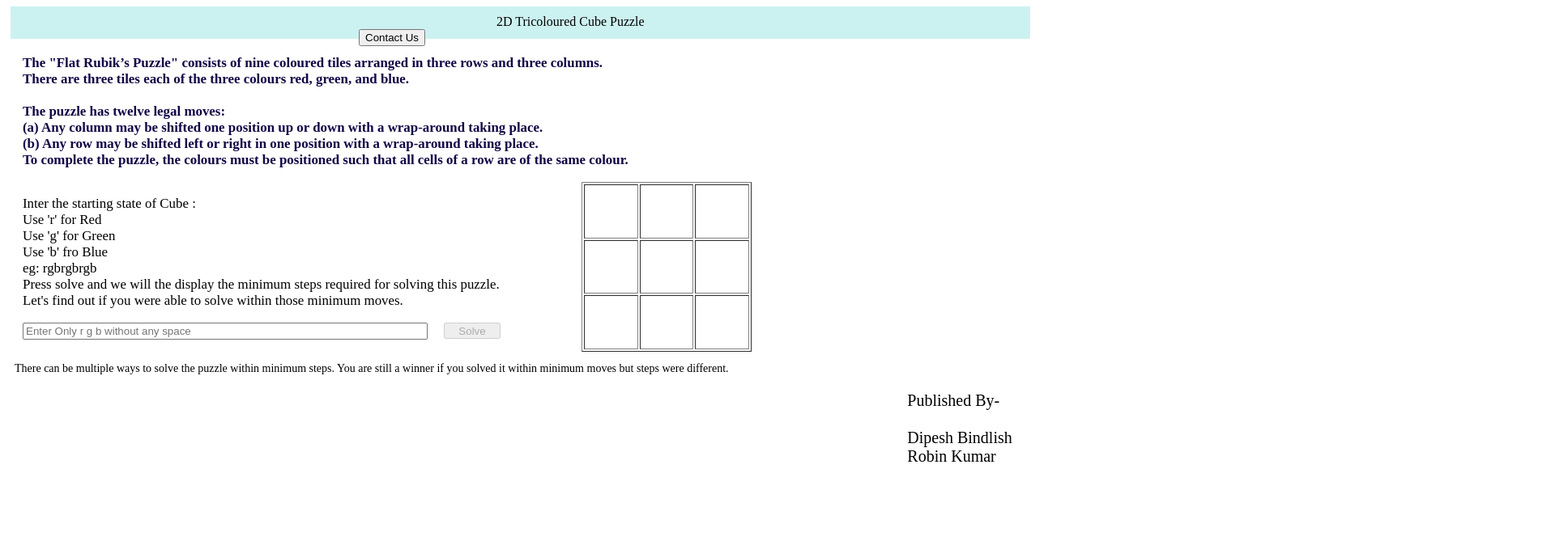
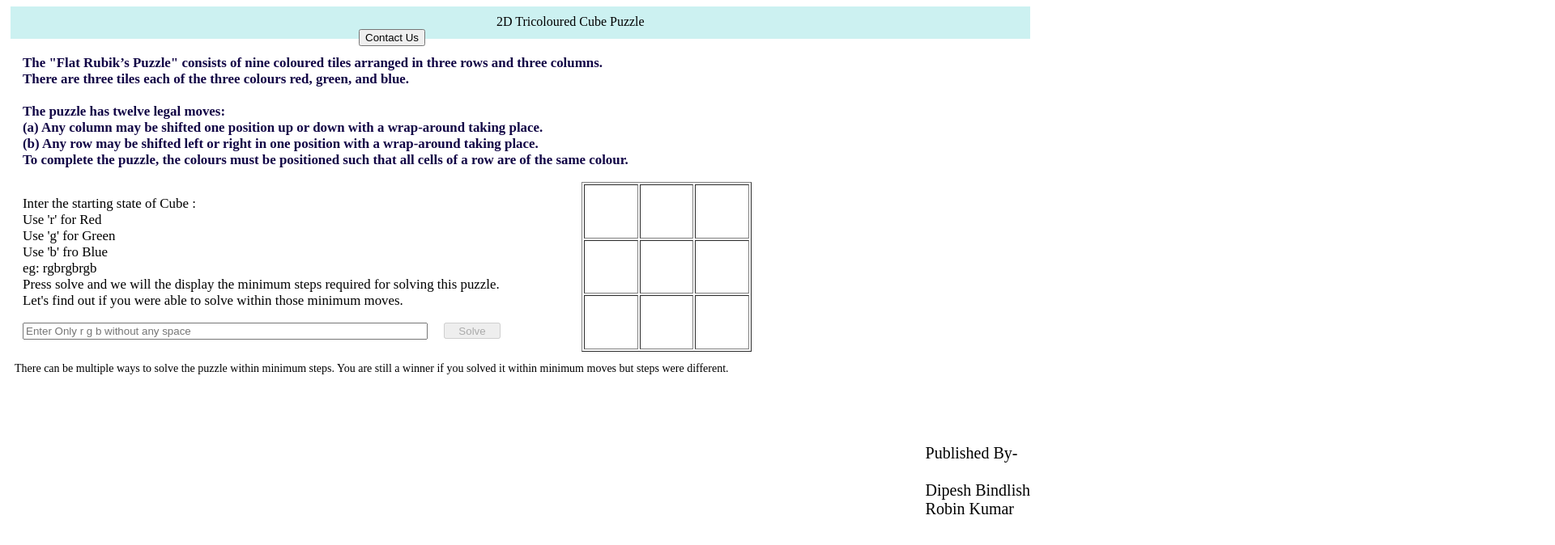
Before and after one commit to dipeshbindlish/2D-Tricolored-Cube-Puzzle, a plain HTML site: page index.html in a window 1280 px wide. Shown: the top 674 px of the page at 81% size, 1920 px wide, since content can reach past the window. Drawn offline with Linux system fonts and the light colour scheme.

Commit message:
Update index.html

```diff
--- a/index.html
+++ b/index.html
@@ -331,8 +331,8 @@
         <p style="margin-left: 10px; margin-top: 50px; font-size:14px">There can be multiple ways to solve the puzzle within minimum steps. You are still a winner if you solved it within minimum moves but steps were different.</p>
 
     </div>
-    <div style="position: relative; bottom: 1px; right: 15px; left: 88%">
-        <p style="font-size:20px">
+    <div style="position: relative; bottom: -50px; width: 100%">
+        <p style="font-size:20px; float: right">
             Published By-
             <br>
             <br>
```
